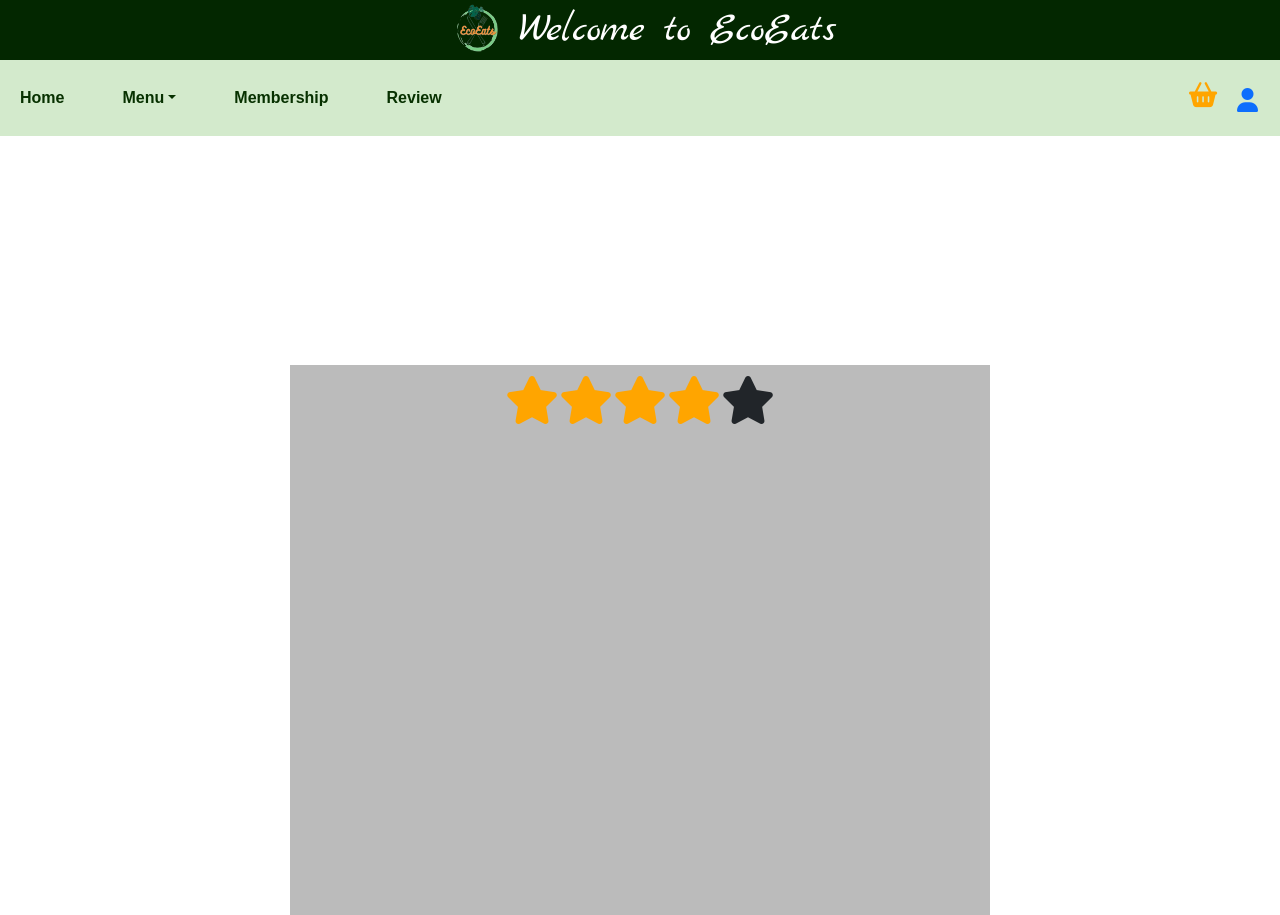
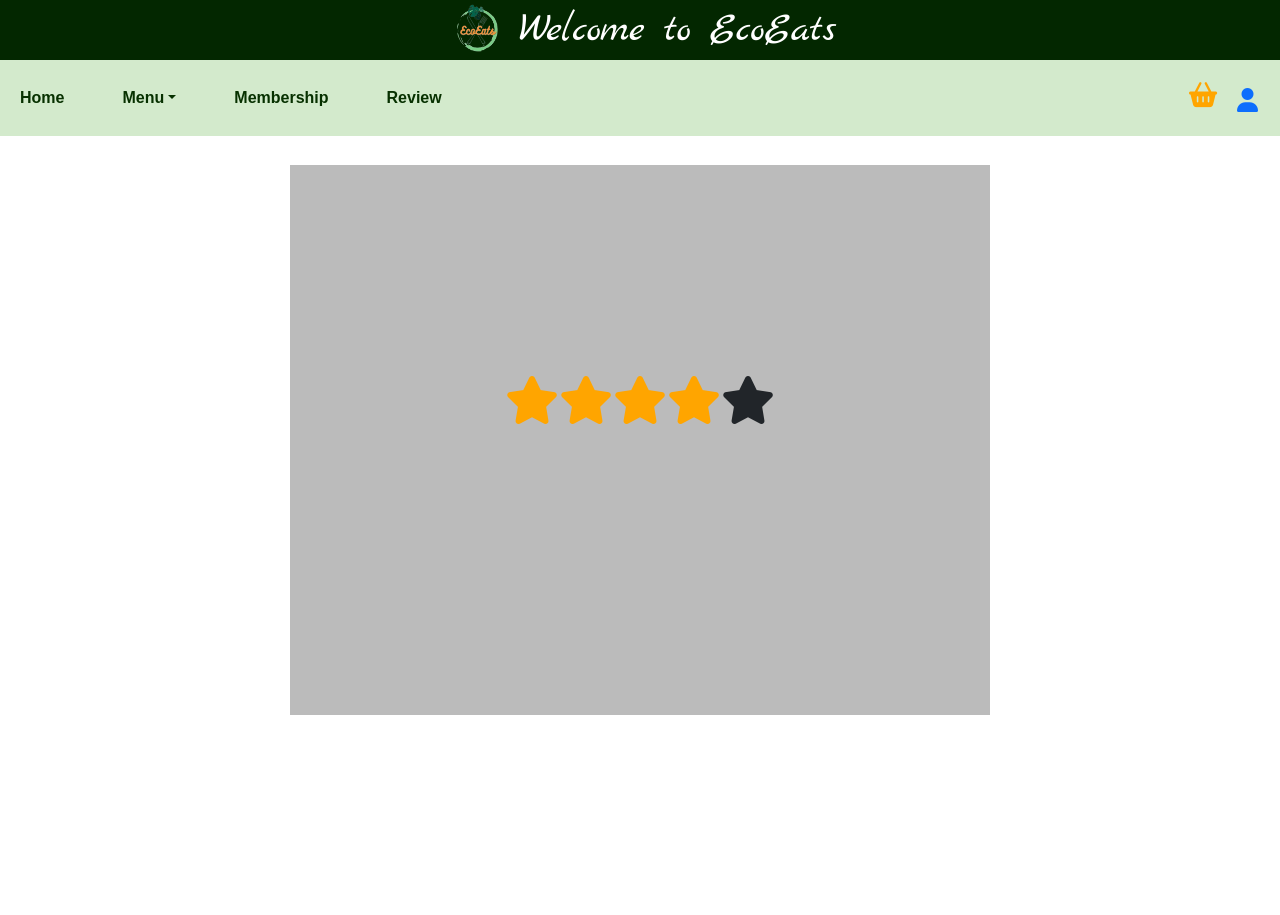
Before and after one commit to Jyosh05/EcoEats, a Flask app: page /reviews in a window 1280 px wide. After the commit the page ends 715 px from the top, so only its background shows below. Run offline with Flask 3, Linux system fonts and the light colour scheme; some libraries are stand-ins or nearby versions; some web fonts are replaced.

Commit message:
.container{ width: 700px; height: 550px; top: 55%; left: 50%; position: absolute; transform: translate(-50%, -50%); background: #bbbbbb }

```diff
--- a/Static/css/reviews.css
+++ b/Static/css/reviews.css
@@ -1,7 +1,7 @@
 .container{
 width: 700px;
 height: 550px;
-top: 80%;
+top: 55%;
 left: 50%;
 position: absolute;
 transform: translate(-50%, -50%);
```
